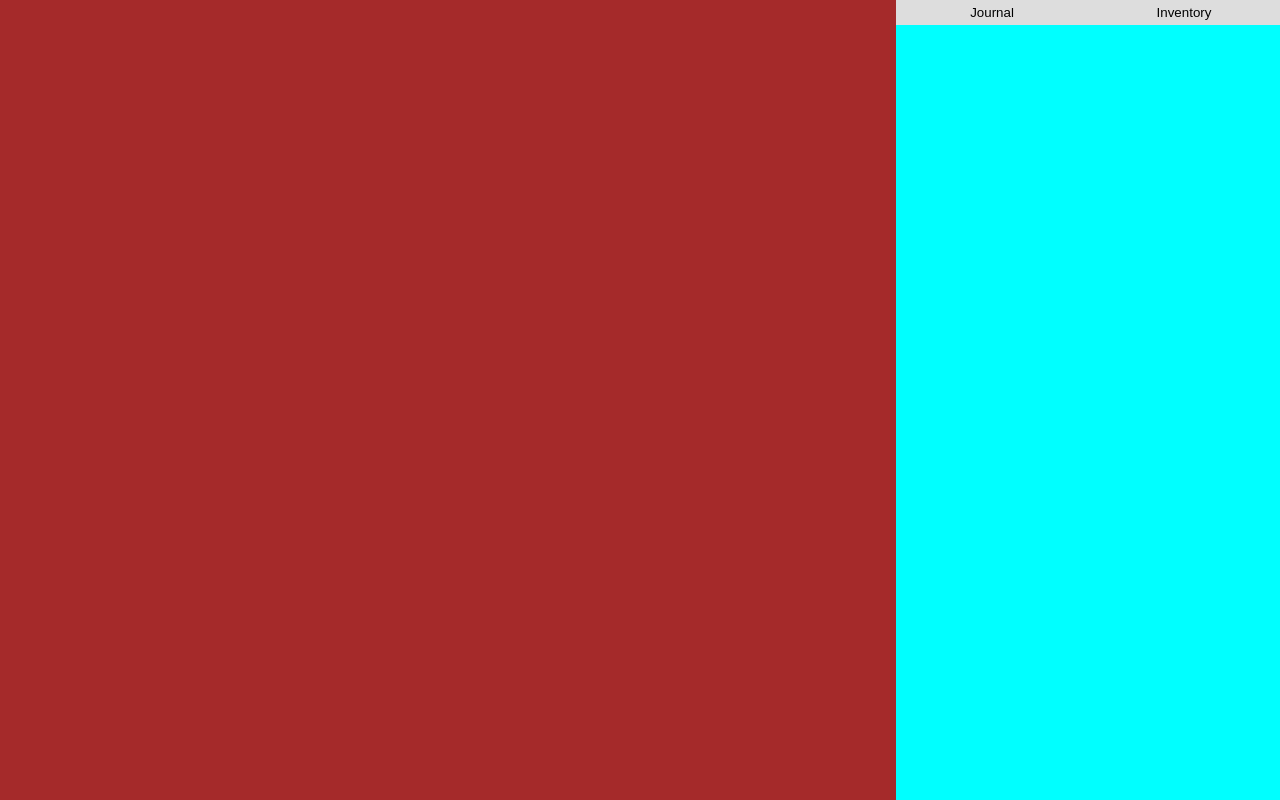
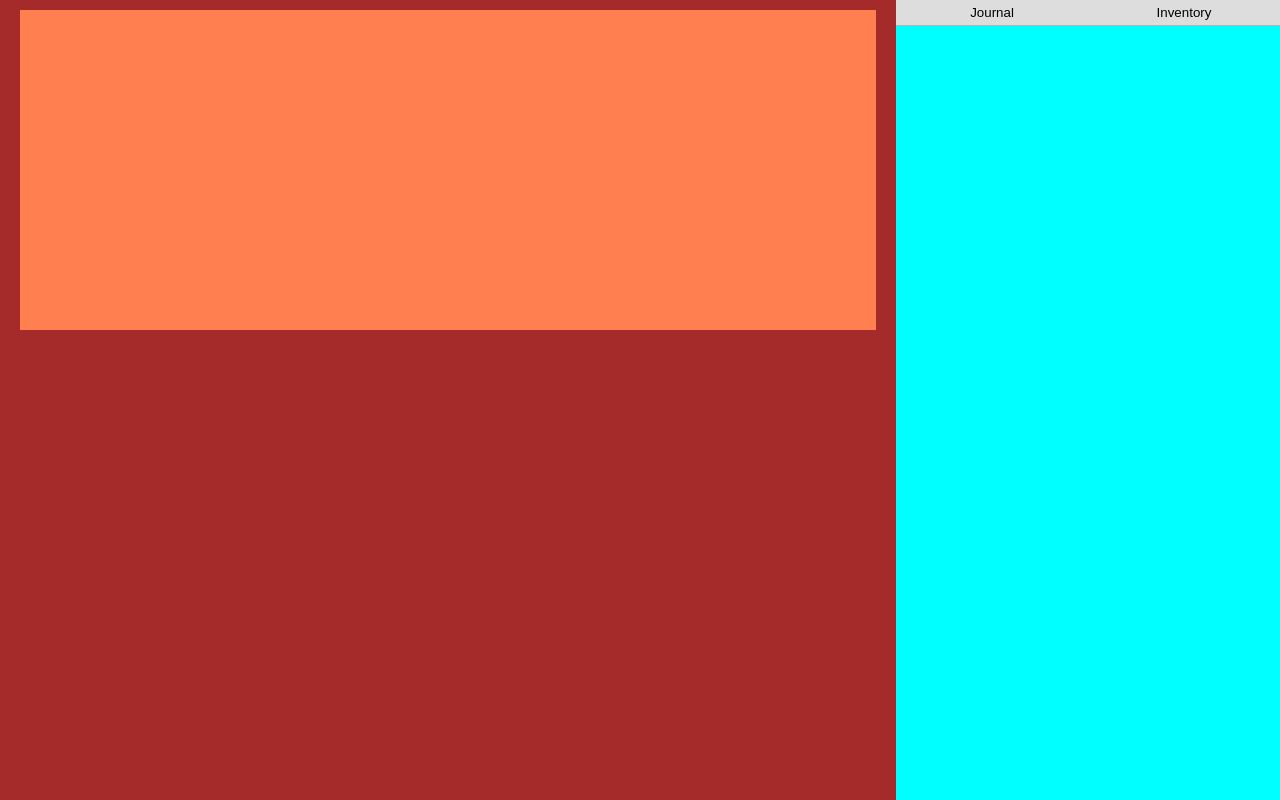
Before and after one commit to algorev/TM_Jeu, a website: page src/static/index.html in a window 1280 px wide. Drawn offline with nearby package versions, Linux system fonts and the light colour scheme.

Commit message:
Progress.

```diff
--- a/src/static/index.html
+++ b/src/static/index.html
@@ -10,7 +10,9 @@
 
 <body>
 	<div id="container">
-		<div id="tty"></div>
+		<div id="tty">
+			<div class="choice"></div>
+		</div>
 		<div id="secondary">
 			<div id="tabswitch">
 				<button id="journalbutton">Journal</button>
@@ -22,7 +24,9 @@
 			</div>
 		</div>
 	</div>
-	<script src="main.js"></script> <!-- Make sure that DOM is all fine and loaded ^^-->
+	<script src="https://cdnjs.cloudflare.com/ajax/libs/react/16.3.2/umd/react.development.js"></script>
+	<script src="https://cdnjs.cloudflare.com/ajax/libs/react-dom/16.3.3/umd/react-dom.development.js"></script>
+	<script src="game.js"></script> <!-- Make sure that DOM is all fine and loaded ^^-->
 </body>
 
 </html>
--- a/src/static/style.css
+++ b/src/static/style.css
@@ -14,6 +14,7 @@
 #tty{
 	background-color: brown;
 	overflow-y: scroll;
+	padding: 10px 20px 10px 20px;
 }
 
 #secondary{
@@ -75,3 +76,9 @@
 #tabcontents div{
 	display: none;
 }
+
+.choice{
+	height: 20em;
+	width: 100%;
+	background-color: coral;
+}
```
